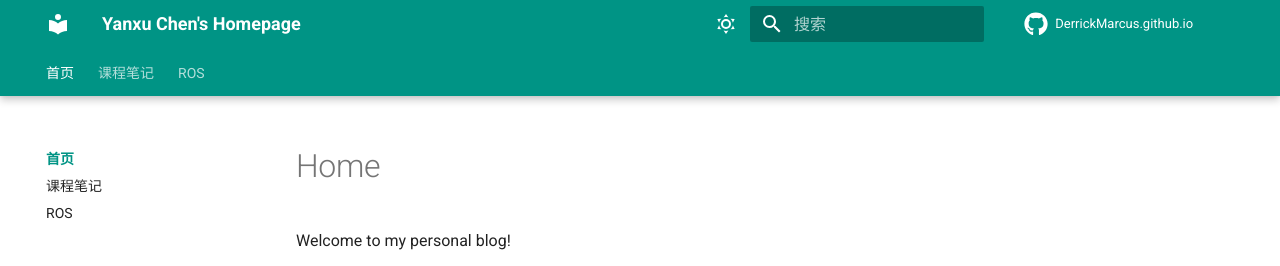
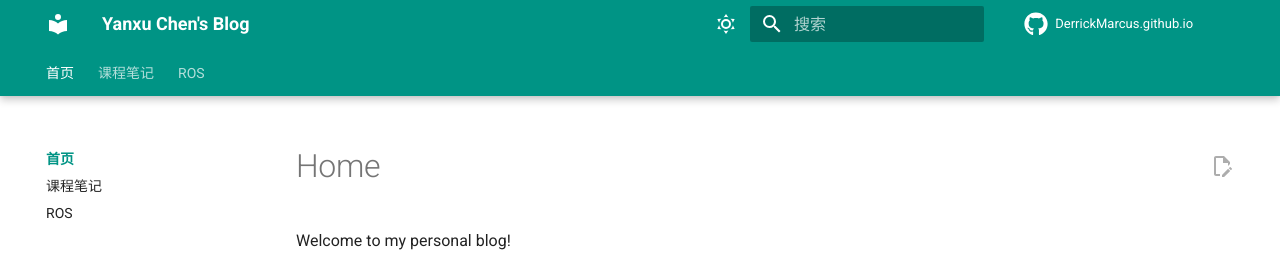
Before and after one commit to DerrickMarcus/DerrickMarcus.github.io, an MkDocs documentation site: the page built from docs/index.md, in a window 1280 px wide. Shown: the top 266 px of the page. Built offline with MkDocs 1.6.1 and Material for MkDocs 9.7.7, drawn with Linux system fonts in a browser that asks for light colours; comment, search, counter and statistics services are not loaded.

```diff
--- a/mkdocs.yml
+++ b/mkdocs.yml
@@ -1,4 +1,4 @@
-site_name: Yanxu Chen's Homepage
+site_name: Yanxu Chen's Blog
 sit_url: https://www.chenyanx22.top
 site_author: Yanxu Chen
 
@@ -36,14 +36,17 @@ theme:
     - search.suggest
     - search.highlight
     - search.share
-    - content.code.annotate
+    - navigation.expand
+    - navigation.indexes
     - navigation.instant
+    - navigation.path
+    - navigation.sections
+    - navigation.tracking
     - navigation.top
     - navigation.tabs
     - navigation.tabs.sticky
-    - navigation.sections
-    - navigation.expand
-    - navigation.indexes
+    - content.code.annotate
+    - content.action.edit
     - toc.integrate
 
 extra:
@@ -54,22 +57,31 @@ extra:
 
 copyright: Copyright &copy; Yanxu Chen
 
-# plugins:
-#   - search:
-#       lang:
-#         - zh
-#         - en
-#       separator: '[\s\-\.]+'
-#       prebuild_index: true
-#   - git-revision-date:
-#       enabled_if_env: CI
-#   - git-revision-date-localized:
-#       fallback_to_build_date: true
-#       type: date
-#       locale: zh
-#   - git-authors:
-#       show_contribution: true
-#       show_line_count: true
+plugins:
+  - search:
+      lang:
+        - zh
+        - en
+      separator: '[\s\-\.]+'
+      prebuild_index: true
+  - git-revision-date:
+      enabled_if_env: CI
+  - git-revision-date-localized:
+      fallback_to_build_date: true
+      type: date
+      locale: zh
+  - git-authors:
+      show_contribution: true
+      show_line_count: true
+  - offline
+
+markdown_extensions:
+  - admonition
+  - footnotes
+  - pymdownx.arithmatex:
+      generic: true
+  - pymdownx.details
+  - pymdownx.superfences
 
 # markdown_extensions:
 #   - attr_list
@@ -131,5 +143,5 @@ nav:
       - Catkin 工具: ros/catkin/catkin.md
       - SLAM: ros/slam/slam.md
       - LIO-SAM:
-        - LIO-SAM 部署: ros/liosam/liosam.md
-        - LIO-SAM 仿真: ros/liosam/liosam_gazebo.md
+          - LIO-SAM 部署: ros/liosam/liosam.md
+          - LIO-SAM 仿真: ros/liosam/liosam_gazebo.md
```
